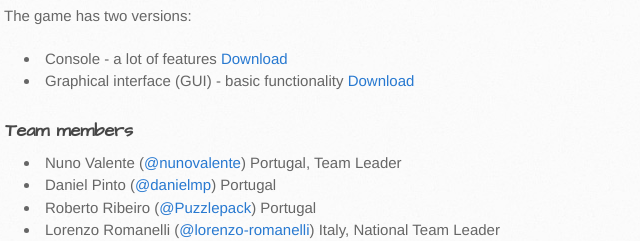
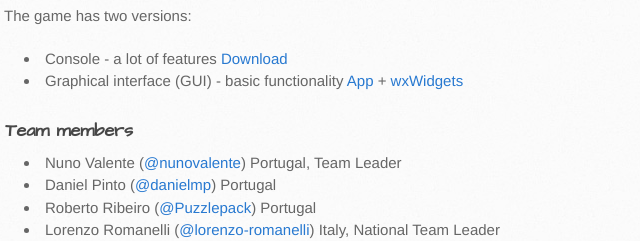
Before and after one commit to PKPL/ScorchedEarth, a plain HTML site: page index.html in a window 1280 px wide. Shown: the part 461-702 px from the top of the page, 166-806 px from the left. Drawn offline with Linux system fonts and the light colour scheme.

Commit message:
Update index.html

```diff
--- a/index.html
+++ b/index.html
@@ -37,7 +37,7 @@
 <p>The game has two versions:</p>
 <ul type="disc">
 <li>Console - a lot of features <a href="https://github.com/PKPL/ScorchedEarth/zipball/master">Download</a></li>
-<li>Graphical interface (GUI) - basic functionality <a href="https://github.com/PKPL/ScorchedEarth_GUI/archive/master.zip">Download</a></li>
+<li>Graphical interface (GUI) - basic functionality <a href="https://github.com/PKPL/ScorchedEarth_GUI/archive/master.zip">App</a> + <a href="https://drive.google.com/file/d/0B7oPGS1wwJjMc2dWTFo3X1ZzOGc/edit?usp=sharing">wxWidgets</a></li>
 </ul>
 
 <h3>
```
